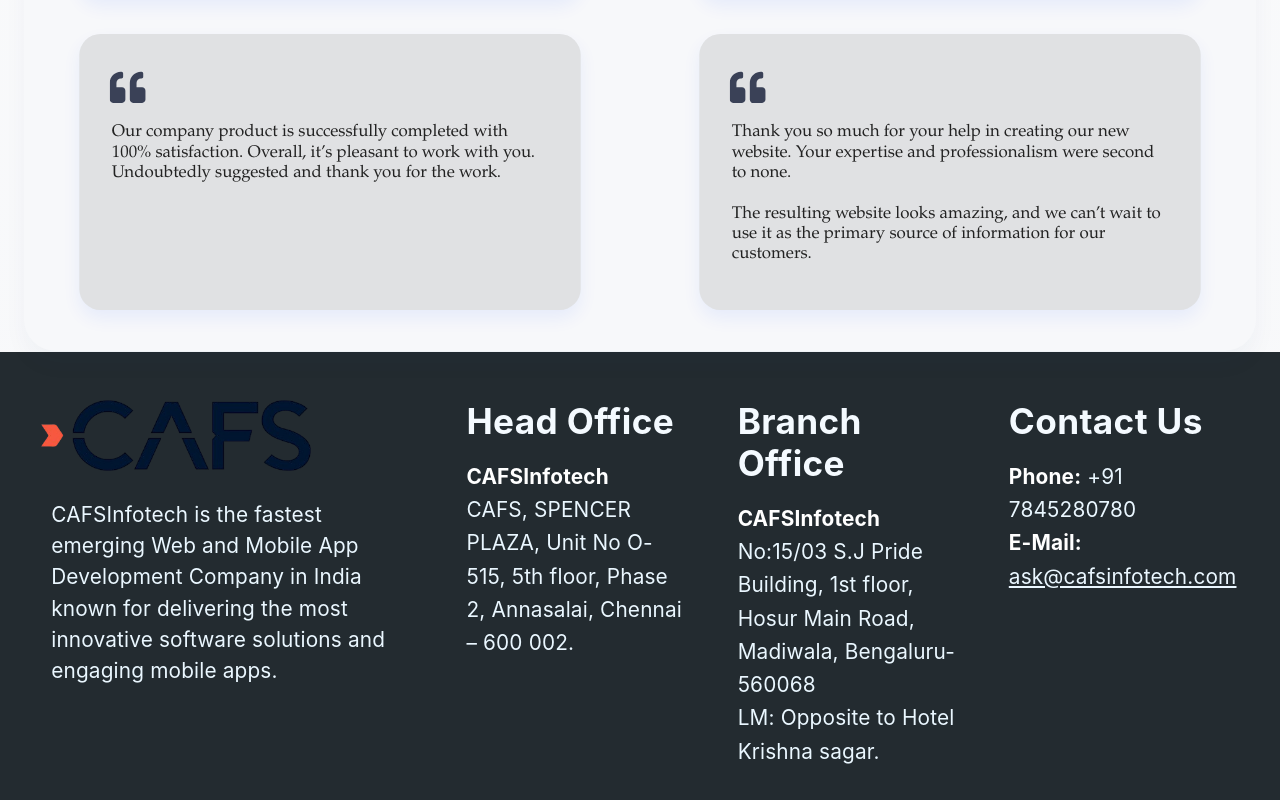
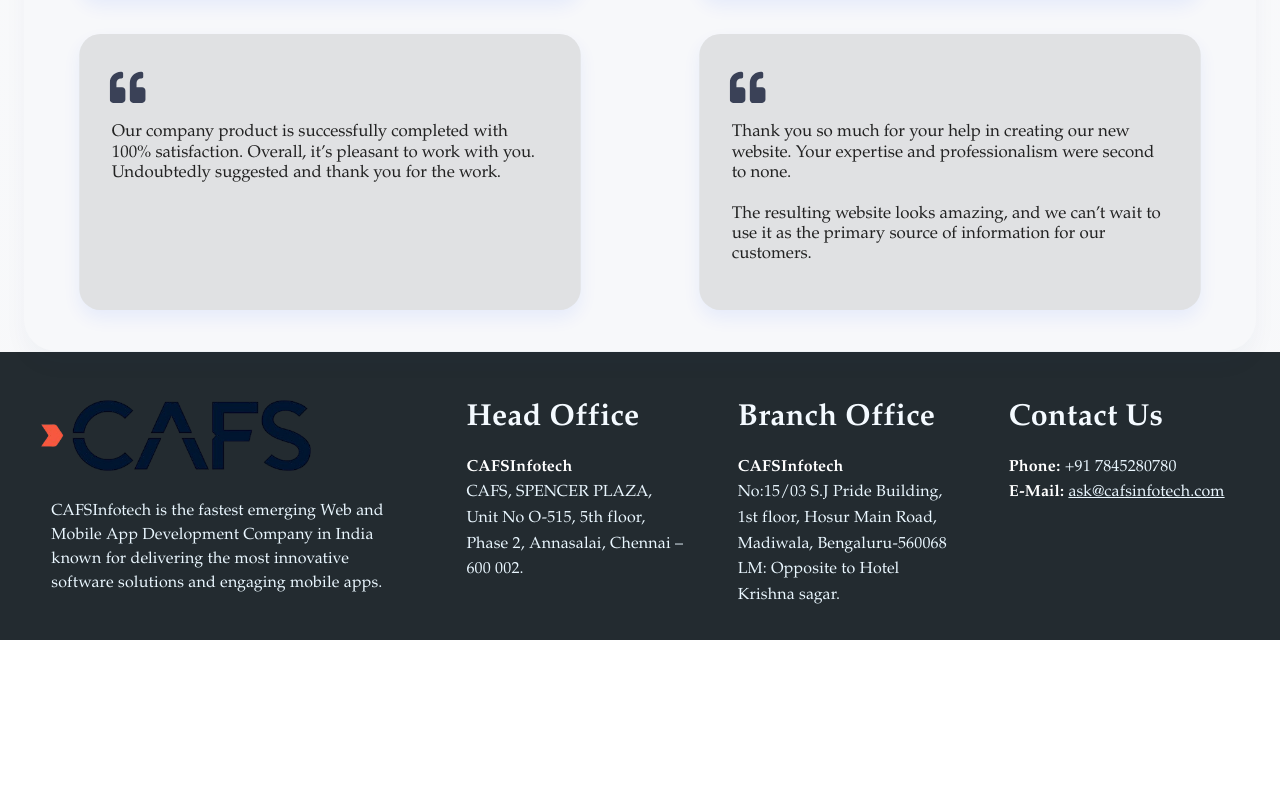
Before and after one commit to LordSpudnik/360-HRMS, a React (Create React App) app: page / in a window 1280 px wide. Shown: the part 4002-4802 px from the top of the page. After the commit the page ends 4642 px from the top, so only its background shows below. Built offline with nearby package versions, Linux system fonts and the light colour scheme; the HTML template or start-up script is replaced by a standard one.

Commit message:
changed styling for footer

```diff
--- a/src/Components/pages/Footer.css
+++ b/src/Components/pages/Footer.css
@@ -4,7 +4,6 @@
   color: #eaf7ff;
   padding: 0;
   margin: 0;
-  font-family: 'Inter', 'Segoe UI', Arial, sans-serif;
   letter-spacing: 0.01em;
 }
 
@@ -45,7 +44,7 @@
 }
 
 .footer-about-text {
-  font-size: 1.3rem;
+  font-size: 1rem;
   font-weight: 400;
   color: #eaf7ff;
   margin-top: 0;
@@ -54,17 +53,16 @@
 }
 
 .footer-col-title {
-  font-size: 2.2rem;
+  font-size: 1.9rem;
   font-weight: 700;
   color: #f4faff;
   margin-bottom: 18px;
   margin-top: 0;
-  font-family: 'Inter', 'Segoe UI', Arial, sans-serif;
   letter-spacing: 0.01em;
 }
 
 .footer-col-content {
-  font-size: 1.3rem;
+  font-size: 1rem;
   font-weight: 400;
   color: #eaf7ff;
   line-height: 1.6;
```
